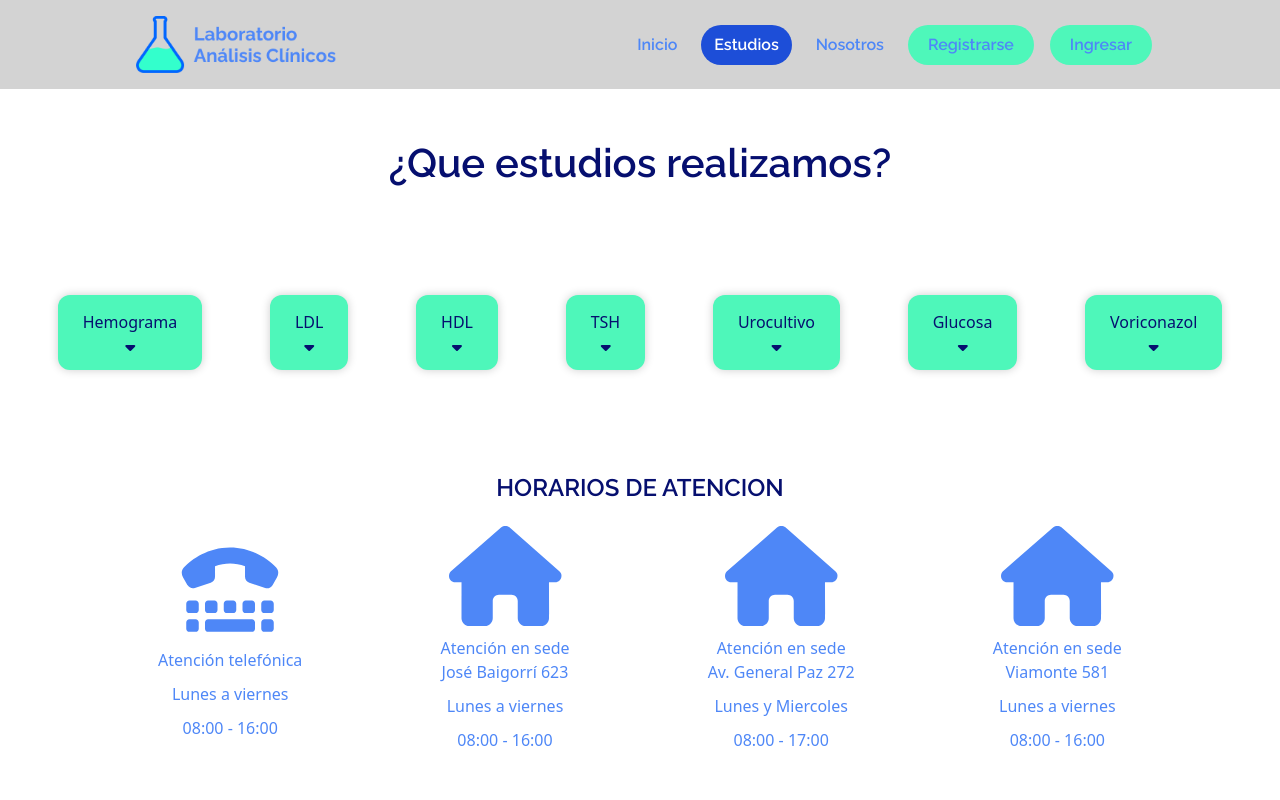
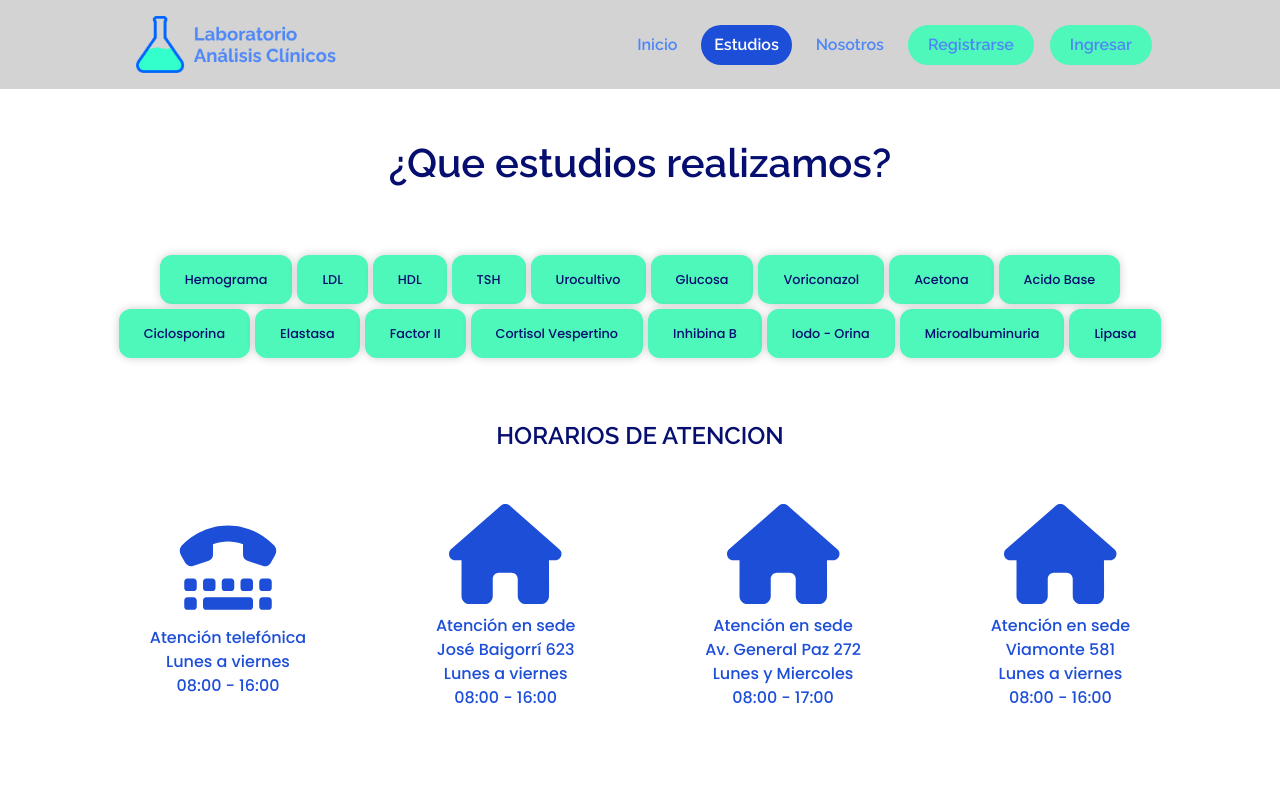
Before and after one commit to Francisco-Intelangelo/Laboratorio-de-Analisis-Clinicos, a React (Vite) app: page /estudios in a window 1280 px wide. Shown: the top 800 px of the page. Built offline with nearby package versions, Linux system fonts and the light colour scheme.

Commit message:
se agregaron mas analisis y cambio de estilos

```diff
--- a/src/Pages/Estudios/Estudios.css
+++ b/src/Pages/Estudios/Estudios.css
@@ -10,25 +10,27 @@
 
 .estudios_container{
     display: flex;
-    justify-content: space-evenly;
+    justify-content: center;
     flex-wrap: wrap;
-    padding: 10px;
-    gap: 10px;
-    padding: 50px 0;
+    padding: 10px 20px;
+    gap: 5px;
 }
 
 .estudio_card{
-    width: max-content;
     padding: 15px 25px;
     background-color: #4EF7BA;
-    color: #060F6F;
     border-radius: 12px;
-    display: flex;
-    flex-direction: column;
     gap: 5px;
     transition: all 0.2s ease-in-out;
     cursor: pointer;
     box-shadow: 0px 0px 10px rgba(0, 0, 0, 0.2);
+}
+.text_card{
+    color: #060F6F;
+    font-family: 'Poppins';
+    font-weight: 500;
+    font-size: 0.8em;
+    margin: 0px;
 }
 
 .estudio_card:hover{
@@ -41,40 +43,11 @@
     transform: scale(1.00);
 }
 
-.estudio_card>p{
-    margin: 0px
-}
 
 .estudios_solicitaTurno{
     display: flex;
     flex-direction: column;
     padding: 50px 20px;
-}
-
-.estudios_solicitaTurno_blue{
-    width: 100%;
-    background-color: #060F6F;
-    display: flex;
-    flex-direction: column;
-    align-items: center;
-}
-
-.estudios_solicitaTurno_blue_title{
-    color: white;
-}
-
-.estudios_solicitaTurno_blue>div{
-    display: flex;
-    flex-direction: column;
-    justify-content: start;
-    align-items: start;
-}
-.estudios_solicitaTurno_blue>div>div{
-    display: flex;
-    justify-content: start;
-    align-items: center;
-    gap: 10px;
-    color: #4E87F7;
 }
 
 .estudios_solicitaTurno_white_cont{
@@ -84,7 +57,7 @@
     justify-content: center;
     text-align: center;
     align-items: center;
-    color: #4E87F7;
+    color: #1d4ed8;
     margin-bottom: 30px;
 
 }
@@ -95,14 +68,19 @@
     text-align: center;
     font-size: 1.5em;
     font-family: 'Raleway';
+    padding-bottom: 30px;
 }
-
-.estudios_solicitaTurno_white_cont>p{
-    margin: 0px;
+.text_horarios{
+    font-family: 'Poppins';
+    font-weight: 500;
+    font-size: 1em;
 }
 
 
-@media  only screen and (min-width: 990px){
+@media (min-width: 990px){
+    .estudios_container{
+        padding: 10px 100px;
+    }
     .estudios_solicitaTurno_white{
         display: flex;
         flex-direction: column;
@@ -112,23 +90,16 @@
         width: 100%;
 
     }
-
     .estudios_solicitaTurno_blue{
         border-radius: 50px;
         border-bottom-left-radius: 0px;
         padding: 20px 80px;
         width: fit-content;
     }
-
     .estudios_solicitaTurno_white_div{
         width: 100%;
         display: flex;
         justify-content: space-evenly;
         align-items: center;
-
     }
 }
-
-@media  only screen and (min-width: 1025px){
-
-}
--- a/src/Pages/Estudios/Estudios.jsx
+++ b/src/Pages/Estudios/Estudios.jsx
@@ -1,7 +1,6 @@
 import "./Estudios.css";
 import { FontAwesomeIcon } from "@fortawesome/react-fontawesome";
 import {
-  faCaretDown,
   faHouse,
   faTeletype,
 } from "@fortawesome/free-solid-svg-icons";
@@ -13,32 +12,55 @@ export const Estudios = () => {
         <h1 className="estudios_title">¿Que estudios realizamos?</h1>
         <div className="estudios_container">
           <div className="estudio_card">
-            <p>Hemograma</p>
-            <FontAwesomeIcon icon={faCaretDown} />
+            <p className="text_card">Hemograma</p>
           </div>
           <div className="estudio_card">
-            <p>LDL</p>
-            <FontAwesomeIcon icon={faCaretDown} />
+            <p className="text_card">LDL</p>
           </div>
           <div className="estudio_card">
-            <p>HDL</p>
-            <FontAwesomeIcon icon={faCaretDown} />
+            <p className="text_card">HDL</p>
           </div>
           <div className="estudio_card">
-            <p>TSH</p>
-            <FontAwesomeIcon icon={faCaretDown} />
+            <p className="text_card">TSH</p>
           </div>
           <div className="estudio_card">
-            <p>Urocultivo</p>
-            <FontAwesomeIcon icon={faCaretDown} />
+            <p className="text_card">Urocultivo</p>
           </div>
           <div className="estudio_card">
-            <p>Glucosa</p>
-            <FontAwesomeIcon icon={faCaretDown} />
+            <p className="text_card">Glucosa</p>
           </div>
           <div className="estudio_card">
-            <p>Voriconazol</p>
-            <FontAwesomeIcon icon={faCaretDown} />
+            <p className="text_card">Voriconazol</p>
+          </div>
+          <div className="estudio_card">
+            <p className="text_card">Acetona</p>
+          </div>
+          <div className="estudio_card">
+            <p className="text_card">Acido Base</p>
+          </div>
+          <div className="estudio_card">
+            <p className="text_card">Ciclosporina</p>
+          </div>
+          <div className="estudio_card">
+            <p className="text_card">Elastasa</p>
+          </div>
+          <div className="estudio_card">
+            <p className="text_card">Factor II</p>
+          </div>
+          <div className="estudio_card">
+            <p className="text_card">Cortisol Vespertino</p>
+          </div>
+          <div className="estudio_card">
+            <p className="text_card">Inhibina B</p>
+          </div>
+          <div className="estudio_card">
+            <p className="text_card">Iodo - Orina</p>
+          </div>
+          <div className="estudio_card">
+            <p className="text_card">Microalbuminuria</p>
+          </div>
+          <div className="estudio_card">
+            <p className="text_card">Lipasa</p>
           </div>
         </div>
         <div className="estudios_solicitaTurno">
@@ -52,27 +74,19 @@ export const Estudios = () => {
                   icon={faTeletype}
                   style={{ fontSize: "100px" }}
                 />
-                <p>Atención telefónica</p>
-                <p>Lunes a viernes</p>
-                <p>08:00 - 16:00</p>
+                <p className="text_horarios">Atención telefónica<br/>Lunes a viernes<br/>08:00 - 16:00</p>
               </div>
               <div className="estudios_solicitaTurno_white_cont">
                 <FontAwesomeIcon icon={faHouse} style={{ fontSize: "100px" }} />
-                <p>Atención en sede <br/>José Baigorrí 623</p>
-                <p>Lunes a viernes</p>
-                <p>08:00 - 16:00</p>
+                <p className="text_horarios">Atención en sede <br/>José Baigorrí 623<br/>Lunes a viernes<br/>08:00 - 16:00</p>
               </div>
               <div className="estudios_solicitaTurno_white_cont">
                 <FontAwesomeIcon icon={faHouse} style={{ fontSize: "100px" }} />
-                <p>Atención en sede <br/>Av. General Paz 272</p>
-                <p>Lunes y Miercoles</p>
-                <p>08:00 - 17:00</p>
+                <p className="text_horarios">Atención en sede <br/>Av. General Paz 272<br/>Lunes y Miercoles<br/>08:00 - 17:00</p>
               </div>
               <div className="estudios_solicitaTurno_white_cont">
                 <FontAwesomeIcon icon={faHouse} style={{ fontSize: "100px" }} />
-                <p>Atención en sede <br/>Viamonte 581</p>
-                <p>Lunes a viernes</p>
-                <p>08:00 - 16:00</p>
+                <p className="text_horarios">Atención en sede <br/>Viamonte 581<br/>Lunes a viernes<br/>08:00 - 16:00</p>
               </div>
             </div>
           </div>
```
